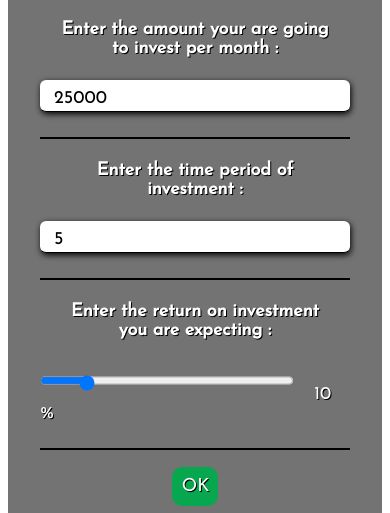
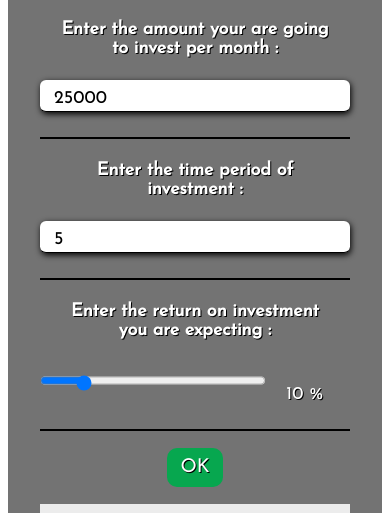
Before and after one commit to ruhaimmohammed/SIP-calculator, a plain HTML site: page index.html in a window 390 px wide. Shown: the part 130-643 px from the top of the page. Drawn offline with Linux system fonts and the light colour scheme.

Commit message:
Some errors fixed

```diff
--- a/style.css
+++ b/style.css
@@ -139,4 +139,12 @@ img{
     img{
         width: 331px;
     }
+    #range{
+        width: 73%;
+      }
+      #btn{
+        font-size: 19px;
+        width: 18%;
+
+    }
 }
```
